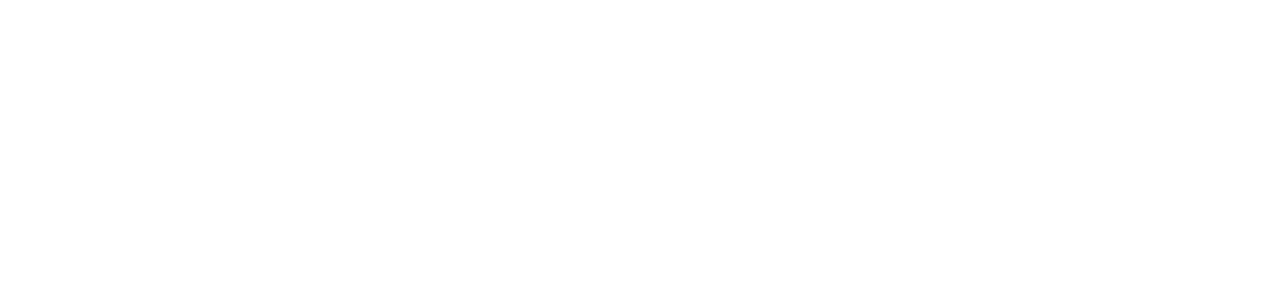
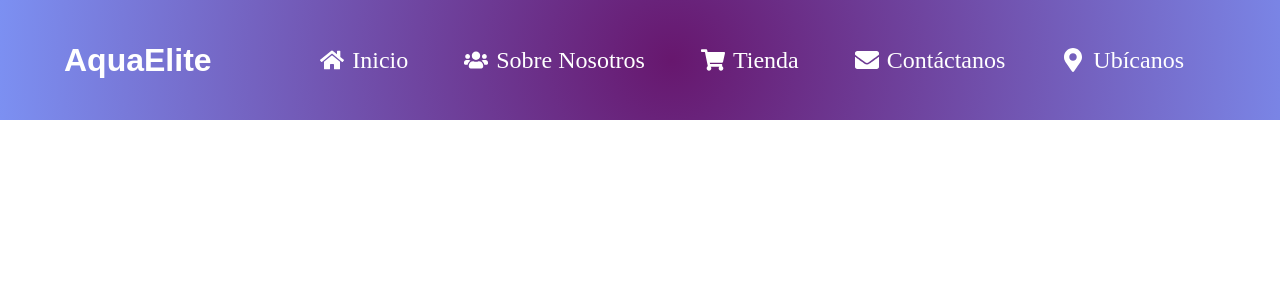
Before and after one commit to Lavanderia-Aqua-Elite/LandingPage_AquaElite, a React (Vite) app: page /contacto in a window 1280 px wide. Shown: the top 300 px of the page. Built offline with nearby package versions, Linux system fonts and the light colour scheme.

Commit message:
Manejando rutas internas y externas

```diff
--- a/src/layouts/NavList.jsx
+++ b/src/layouts/NavList.jsx
@@ -6,14 +6,25 @@
 import useMobileDetect from '../hooks/useMobileDetect';
 import { Link } from 'react-router-dom';
 
-// Exporta y crea por defecto el NavList
+// Exporta y crea el NavList
 export default function NavList() {
     const [isExpanded, toggle] = useToggle(false);
     const isMobile = useMobileDetect();
 
-    const handleNavClick = () => {
+    const handleNavClick = (item) => {
         if (isMobile) {
-            toggle(); // Cierra el menú en móviles
+            toggle();
+        }
+        // Para anchors, usa scrollToSection si estamos en la home
+        if (item.type === 'anchor' && window.location.pathname === '/') {
+            scrollToSection(item.targetId);
+        }
+    };
+
+    const scrollToSection = (id) => {
+        const element = document.querySelector(id);
+        if (element) {
+            element.scrollIntoView({ behavior: 'smooth' });
         }
     };
 
@@ -38,20 +49,23 @@
                             <Link
                                 to={item.targetId}
                                 className={classes.navLink}
-                                onClick={handleNavClick}
+                                onClick={() => handleNavClick(item)}
                             >
                                 {item.icon}
                                 <span>{item.list}</span>
                             </Link>
                         ) : (
-                            <a
-                                href={item.targetId}
+                            <Link
+                                to="/"
                                 className={classes.navLink}
-                                onClick={handleNavClick}
+                                onClick={(e) => {
+                                    e.preventDefault();
+                                    handleNavClick(item);
+                                }}
                             >
                                 {item.icon}
                                 <span>{item.list}</span>
-                            </a>
+                            </Link>
                         )}
                     </li>
                 ))}
--- a/src/pages/Contact.jsx
+++ b/src/pages/Contact.jsx
@@ -1,4 +1,15 @@
+import Header from "../layouts/Header";
+
 // Exporta y crea por defecto el contactpage
 export default function Contact(){
-
+    return(
+            <>
+                {/* Contenedor */}
+                <div className="containerContact">
+                    <header>
+                        <Header />
+                    </header>
+                </div>
+            </>
+        )
 }
--- a/src/pages/Location.jsx
+++ b/src/pages/Location.jsx
@@ -1,5 +1,16 @@
+// Importa modulos por defecto
+import Header from "../layouts/Header";
+
 // Exporta y crea por defecto el locationpage
-
 export default function Location() {
-
+    return(
+        <>
+            {/* Contenedor */}
+            <div className="containerLocation">
+                <header>
+                    <Header />
+                </header>
+            </div>
+        </>
+    )
 }
--- a/src/routes/AppRoutes.jsx
+++ b/src/routes/AppRoutes.jsx
@@ -1,19 +1,17 @@
-// Importa los módulos necesarios
 import { BrowserRouter as Router, Routes, Route } from "react-router-dom";
-
-// Importar páginas
 import Home from "../pages/Home";
 import Contact from "../pages/Contact";
+import Location from "../pages/Location";
 
-
-// Exporta por defecto y crea el componente para manejar las rutas
 export default function AppRoutes() {
     return (
         <Router>
             <Routes>
                 <Route path="/" element={<Home />} />
                 <Route path="/contacto" element={<Contact />} />
-                <Route path="/ubicacion" element={<Location/>} />
+                <Route path="/ubicacion" element={<Location />} />
+                {/* Redirección para anchors */}
+                <Route path="/#:section" element={<Home />} />
             </Routes>
         </Router>
     );
```
